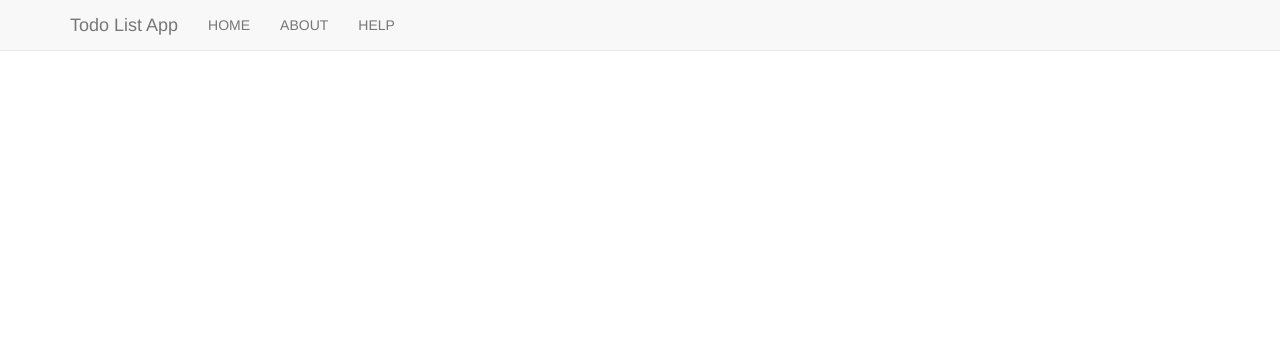
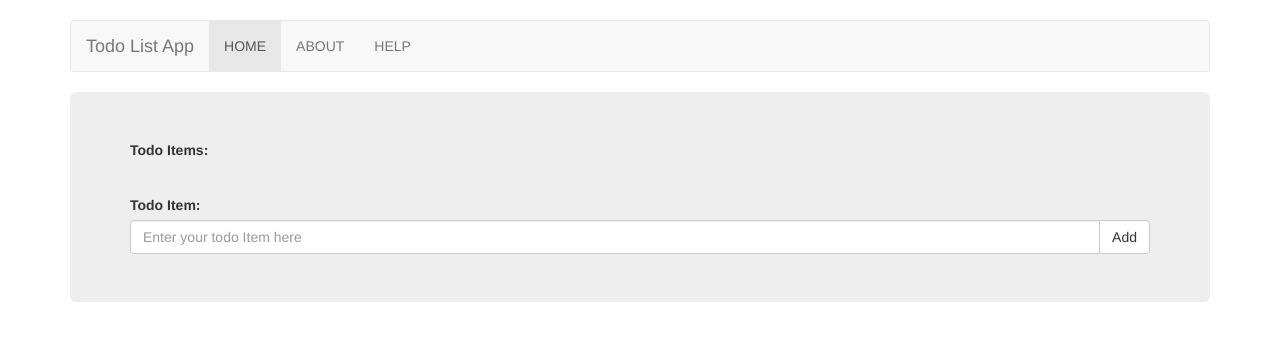
Before and after one commit to juhsinto/ToDoApp, an Angular app: page /home in a window 1280 px wide. Before the commit this address led to /. Shown: the top 340 px of the page. Built offline with nearby package versions, Linux system fonts and the light colour scheme.

Commit message:
refactored; list items not going to list yet

```diff
--- a/src/app/app.component.html
+++ b/src/app/app.component.html
@@ -1,5 +1,8 @@
-<nav class="navbar navbar-default navbar-fixed-top">
 <div class="container">
+
+      <!-- Static navbar -->
+      <nav class="navbar navbar-default">
+        <div class="container-fluid">
           <div class="navbar-header">
             <button type="button" class="navbar-toggle collapsed" data-toggle="collapse" data-target="#navbar" aria-expanded="false" aria-controls="navbar">
               <span class="sr-only">Toggle navigation</span>
@@ -13,11 +16,10 @@
             <my-menu>
             </my-menu>
           </div>
-      </div>
+        </div><!--/.container-fluid -->
       </nav>
 
-
-
-
-<br>
+      <div class="jumbotron">
         <router-outlet></router-outlet>
+      </div>
+</div>
--- a/src/app/app.module.ts
+++ b/src/app/app.module.ts
@@ -2,19 +2,24 @@ import { BrowserModule } from '@angular/platform-browser';
 import { NgModule } from '@angular/core';
 import { FormsModule } from '@angular/forms';
 import { HttpModule } from '@angular/http';
+import { RouterModule } from '@angular/router';
 
 import { AppComponent } from './app.component';
 import { NavMenu } from './menu/nav-menu.component';
 import { MenuList } from './menu/menu-list.component';
 
+import { HomeComponent } from './pages/home.component';
 import { AboutComponent } from './pages/about.component';
 import { HelpComponent } from './pages/help.component';
 
-import { RouterModule }   from '@angular/router';
+import { TodoContainer } from './todo-components/todo-container.component';
+import { TodoElement } from './todo-components/todo-element.component';
 
 @NgModule({
   declarations: [
-    AppComponent, NavMenu, MenuList, AboutComponent, HelpComponent
+    AppComponent, NavMenu, MenuList,
+    AboutComponent, HelpComponent, HomeComponent,
+    TodoContainer, TodoElement
   ],
   imports: [
     BrowserModule,
@@ -28,7 +33,17 @@ import { RouterModule }   from '@angular/router';
      {
        path: 'help',
        component: HelpComponent
+     },
+     {
+       path: 'home',
+       component: HomeComponent
+     },
+     {
+      path: '',                     // default path
+      redirectTo: '/home',
+      pathMatch: 'full'
      }
+
    ])
   ],
   providers: [],
--- a/src/app/menu/nav-menu.component.ts
+++ b/src/app/menu/nav-menu.component.ts
@@ -25,7 +25,7 @@ export class NavMenu {
 
   constructor() {
     this.myMenuItems = [
-      new MenuItem('HOME', '/'),
+      new MenuItem('HOME', '/home'),
       new MenuItem('ABOUT', '/about'),
       new MenuItem('HELP', '/help'),
       ];
--- /dev/null
+++ b/src/app/pages/home.component.ts
@@ -0,0 +1,15 @@
+import { Component } from '@angular/core';
+import { TodoContainer } from '../todo-components/todo-container.component';
+
+
+@Component({
+  selector: 'home',
+  template: `
+    <todo-container></todo-container>
+  `
+})
+
+
+export class HomeComponent {
+
+}
--- /dev/null
+++ b/src/app/todo-components/todo-container.component.html
@@ -0,0 +1,20 @@
+<ul>
+  <li *ngFor="let item of todoList">
+    <p class="element"> {{ item.todoItem }} </p>
+    <p> asdfads </p>
+  </li>
+</ul>
+
+
+<!--
+to get this working:
+<div class="list-group"  *ngFor="let item of todoList; let num = index">
+<a class="list-group-item clearfix">
+    Action1
+    <span class="pull-right">
+        <span class="btn btn-xs btn-default" onclick="alert('delete');">
+            <span class="glyphicon glyphicon-remove-circle" aria-hidden="true"></span>
+        </span>
+    </span>
+</a>
+</div> -->
--- /dev/null
+++ b/src/app/todo-components/todo-container.component.ts
@@ -0,0 +1,47 @@
+import { Component } from '@angular/core';
+import { TodoItem } from './todo-item';
+import { TodoElement } from './todo-element.component';
+
+
+@Component({
+  selector: 'todo-container',
+  template: `
+  <label for="usr">Todo Items:</label>
+
+    <todo-element>
+      [todoList]="todoItems">
+    </todo-element>
+
+
+  <br>
+
+  <label for="usr">Todo Item:</label>
+  <div class="input-group">
+    <input type="text" class="form-control" placeholder="Enter your todo Item here" #newItem id="usr">
+    <span class="input-group-btn">
+      <button class="btn btn-default" (click)="addTodoItem(newItem)" type="button">Add</button>
+    </span>
+  </div>`
+})
+
+export class TodoContainer {
+  todoItems: TodoItem[];
+
+  constructor() {
+    this.todoItems = [
+      new TodoItem('do laundry @ 9am'),
+      new TodoItem('put laundry to dry @ 10am'),
+    ];
+  }
+
+  addTodoItem(todoItem: HTMLInputElement): boolean {
+    if(todoItem.value == "") {
+      return false;
+    } else {
+      console.log(`Adding todo element ${todoItem.value}`);
+      this.todoItems.push(new TodoItem(todoItem.value));
+      todoItem.value = '';
+      return false;
+    }
+  }
+}
--- /dev/null
+++ b/src/app/todo-components/todo-element.component.ts
@@ -0,0 +1,26 @@
+import { Input, Component } from '@angular/core';
+import { TodoItem } from './todo-item';
+
+@Component({
+  selector: 'todo-element',
+  templateUrl: 'todo-container.component.html'
+})
+
+export class TodoElement {
+
+  @Input() todoList: TodoItem[];
+
+  delete(list: TodoItem[], n: number): boolean {
+    // get index to be deleted at
+    // console.log(`The index to be deleted is ` + n);
+
+    // check if we have scope
+    // console.log(list.length);
+
+    // delete at position n, by one element
+    list.splice(n, 1);
+
+    return false;
+  }
+
+}
--- /dev/null
+++ b/src/app/todo-components/todo-item.ts
@@ -0,0 +1,7 @@
+export class TodoItem {
+  todoItem: string;
+
+  constructor(todoItem: string) {
+    this.todoItem = todoItem;
+  }
+}
--- a/src/index.html
+++ b/src/index.html
@@ -12,7 +12,16 @@
     src="https://code.jquery.com/jquery-3.1.1.min.js"
     </script>
   <script src="https://maxcdn.bootstrapcdn.com/bootstrap/3.3.7/js/bootstrap.min.js"></script>
+  <style>
+    body {
+      padding-top: 20px;
+      padding-bottom: 20px;
+    }
 
+    .navbar {
+      margin-bottom: 20px;
+    }
+  </style>
 </head>
 <body>
   <todo-app>Loading...</todo-app>
```
Lines whose indentation alone changed are shown as unchanged.
